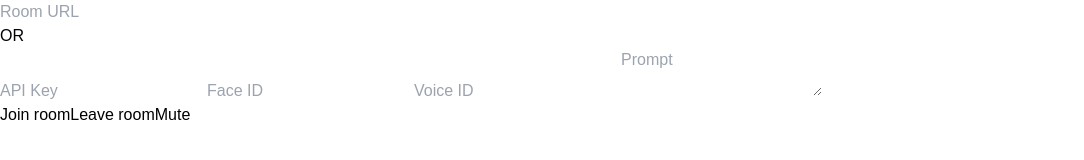
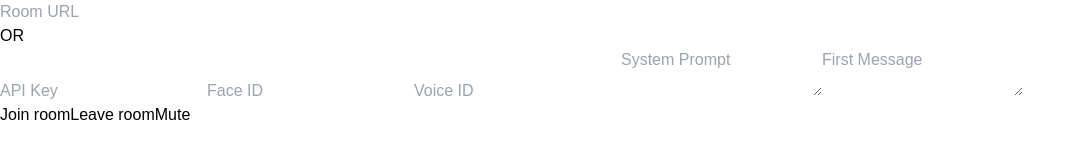
Before and after one commit to simliai/E2E_example, a Next.js app: page / in a window 1280 px wide. Shown: the top 160 px of the page, without its empty margins (0-1084 px from the left). Built offline with nearby package versions, Linux system fonts and the light colour scheme.

Commit message:
updated endpoint fields

```diff
--- a/src/app/page.tsx
+++ b/src/app/page.tsx
@@ -13,6 +13,7 @@ export default function Home() {
   const [faceId, setFaceId] = useState<string>("");
   const [voiceId, setVoiceId] = useState<string>("");
   const [prompt, setPrompt] = useState<string>("");
+  const [firstMessage, setFirstMessage] = useState<string>("");
 
   const loadChatbot = async () => {
     if (myCallObjRef.current) {
@@ -55,7 +56,7 @@ export default function Home() {
   const handleJoinRoom = async () => {
     let roomUrl = tempRoomUrl.toString();
     if (roomUrl === "") {
-      if (apiKey.trim() === "" || faceId.trim() === "" || voiceId.trim() === "" || prompt.trim() === "") {
+      if (apiKey.trim() === "" || faceId.trim() === "" || voiceId.trim() === "" || prompt.trim() === "" || firstMessage.trim() === "") {
         console.log("API Key, Face ID, Voice ID, and Prompt are required");
         window.alert("API Key, Face ID, Voice ID, and Prompt are required");
         return;
@@ -70,7 +71,8 @@ export default function Home() {
           apiKey: apiKey.trim(),
           faceId: faceId.trim(),
           voiceId: voiceId.trim(),
-          prompt: prompt.trim(),
+          systemPrompt: prompt.trim(),
+          firstMessage: firstMessage.trim(),
         }),
       })
 
@@ -123,7 +125,8 @@ export default function Home() {
               <input type="text" className="bg-slate-100 px-2 py-1 rounded-md" placeholder="API Key" value={apiKey} onChange={(e) => setApiKey(e.target.value)} />
               <input type="text" className="bg-slate-100 px-2 py-1 rounded-md" placeholder="Face ID" value={faceId} onChange={(e) => setFaceId(e.target.value)} />
               <input type="text" className="bg-slate-100 px-2 py-1 rounded-md" placeholder="Voice ID" value={voiceId} onChange={(e) => setVoiceId(e.target.value)} />
-              <textarea className="bg-slate-100 px-2 py-1 rounded-md" placeholder="Prompt" value={prompt} onChange={(e) => setPrompt(e.target.value)} />
+              <textarea className="bg-slate-100 px-2 py-1 rounded-md" placeholder="System Prompt" value={prompt} onChange={(e) => setPrompt(e.target.value)} />
+              <textarea className="bg-slate-100 px-2 py-1 rounded-md" placeholder="First Message" value={firstMessage} onChange={(e) => setFirstMessage(e.target.value)} />
             </div>
           </div>
         )
```
